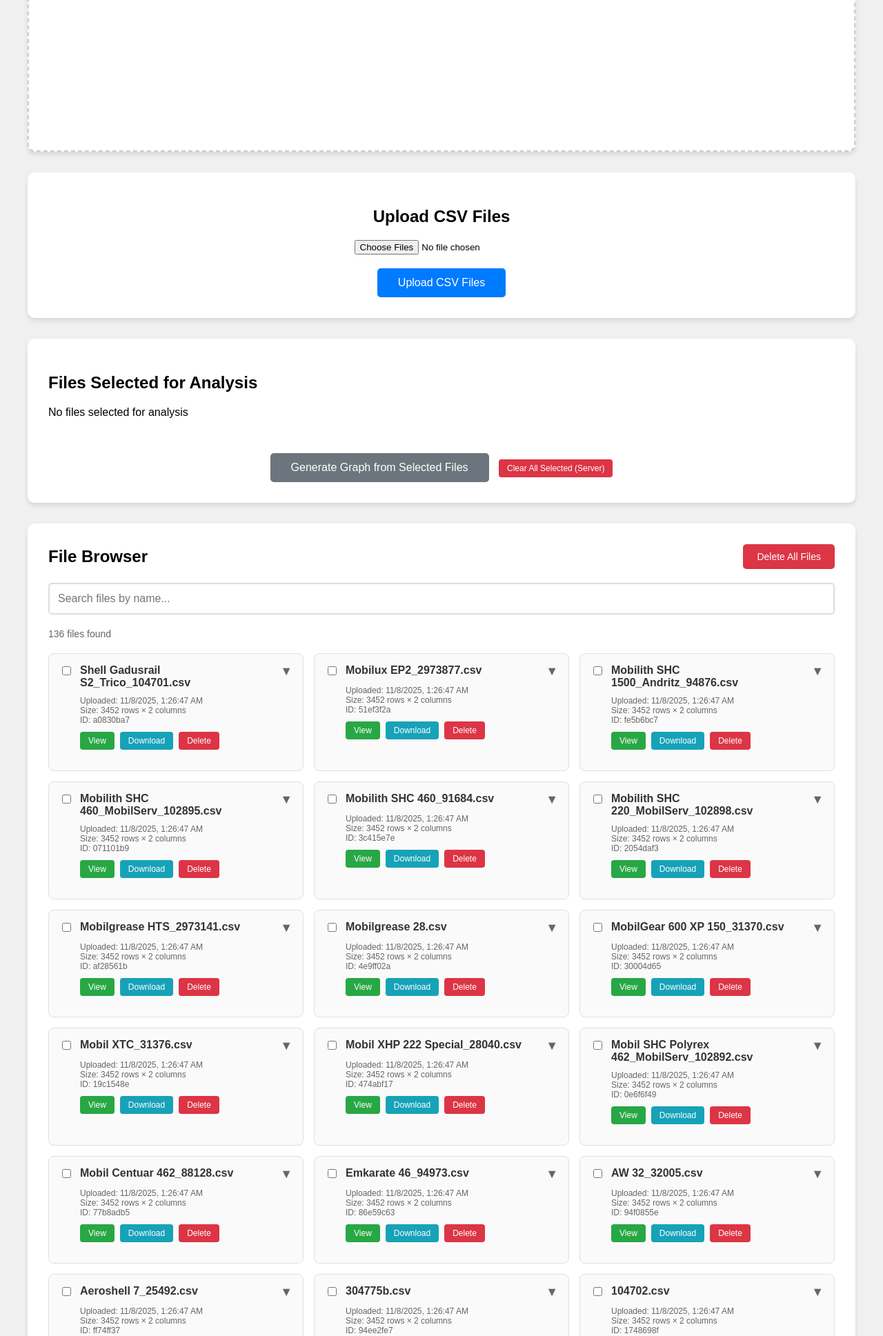
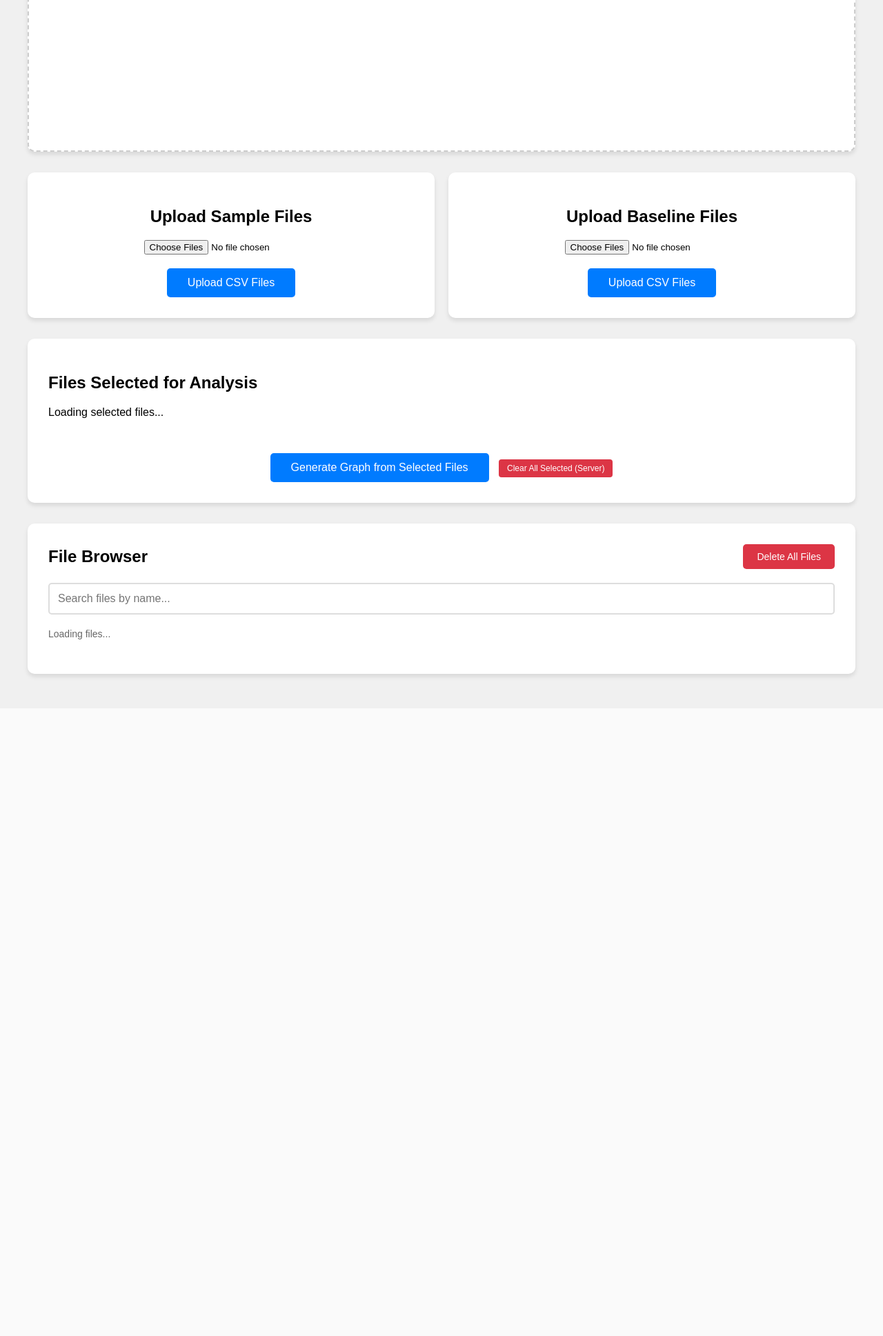
Before and after one commit to Cyoung2002/YCPHacks2025_MRGLabs, a Flask app: page /mrg-schneider-prize in a window 1280 px wide. Shown: the part 412-2349 px from the top of the page at 69% size. After the commit the page ends 1397 px from the top, so only its background shows below. Run offline with Flask 3, Linux system fonts and the light colour scheme; data comes from the database, SQL or seed files in the repository; data that the repository does not hold is empty.

Commit message:
Two different CSV upload buttons

```diff
--- a/app.py
+++ b/app.py
@@ -119,6 +119,73 @@
 
 @app.route('/upload', methods=['POST'])
 def upload_file():
+    if 'csvFile' not in request.files:
+        return jsonify({'success': False, 'message': 'No file part'}), 400
+
+    uploaded_files = request.files.getlist('csvFile')
+
+    if not uploaded_files or all(file.filename == '' for file in uploaded_files):
+        return jsonify({'success': False, 'message': 'No files selected'}), 400
+
+    success_count = 0
+    error_files = []
+
+    for file_obj in uploaded_files:
+        if file_obj.filename == '':
+            continue
+
+        if file_obj and allowed_file(file_obj.filename):
+            try:
+                file_id = str(uuid.uuid4())[:8]
+                original_filename = secure_filename(file_obj.filename)
+                filepath = os.path.join(app.config['UPLOAD_FOLDER'], original_filename)
+
+                # Save the file
+                file_obj.save(filepath)
+
+                # Read CSV and store in database
+                df = pd.read_csv(filepath)
+
+                db = get_db()
+                db.execute('''
+                    INSERT INTO files
+                    (file_id, original_name, saved_filename, file_path, upload_time, rows, columns, column_names)
+                    VALUES (?, ?, ?, ?, ?, ?, ?, ?)
+                ''', (
+                    file_id,
+                    file_obj.filename,
+                    original_filename,
+                    filepath,
+                    datetime.now(),
+                    df.shape[0],
+                    df.shape[1],
+                    ','.join(df.columns.tolist())
+                ))
+                db.commit()
+
+                success_count += 1
+
+            except Exception as e:
+                error_files.append(f"{file_obj.filename}: {str(e)}")
+                # Clean up failed file
+                if os.path.exists(filepath):
+                    os.remove(filepath)
+
+    if success_count == 0:
+        return jsonify({
+            'success': False,
+            'message': f'No files uploaded. Errors: {"; ".join(error_files)}'
+        }), 400
+
+    return jsonify({
+        'success': True,
+        'message': f'Successfully uploaded {success_count} file(s)',
+        'count': success_count
+    })
+
+
+@app.route('/uploadBaseline', methods=['POST'])
+def upload_Baseline():
     if 'csvFile' not in request.files:
         return jsonify({'success': False, 'message': 'No file part'}), 400
 
--- a/templates/dashboard.html
+++ b/templates/dashboard.html
@@ -48,6 +48,16 @@
             box-shadow: 0 4px 6px rgba(0,0,0,0.1);
             margin-bottom: 30px;
             text-align: center;
+                flex: 1;
+                min-width: 300px;
+        }
+
+        .input-sections-container {
+            display: flex;
+             gap: 20px;
+            justify-content: space-between;
+            align-items: flex-start;
+            flex-wrap: wrap; /* ensures it stacks on small screens */
         }
 
         .process-btn {
@@ -355,17 +365,34 @@
 
         <!-- File Upload Section -->
 
-         <div class="input-section">
-    <h2>Upload CSV Files</h2>
-    <form id="uploadForm" enctype="multipart/form-data">
-        <div>
-            <input type="file" id="csvInput" name="csvFile" accept=".csv" multiple required>
-            <div id="messageField" class="message"></div>
-            <div id="uploadProgress" class="upload-progress"></div>
-        </div>
-        <button class="process-btn" type="submit" id="uploadButton">Upload CSV Files</button>
-    </form>
+<div class="input-sections-container">
+    <!-- Sample Files -->
+    <div class="input-section">
+        <h2>Upload Sample Files</h2>
+        <form id="uploadSampleForm" enctype="multipart/form-data">
+            <div>
+                <input type="file" id="sampleCsvInput" name="csvFile" accept=".csv" multiple required>
+                <div id="sampleMessageField" class="message"></div>
+                <div id="sampleUploadProgress" class="upload-progress"></div>
+            </div>
+            <button class="process-btn" type="submit" id="sampleUploadButton">Upload CSV Files</button>
+        </form>
+    </div>
+
+    <!-- Baseline Files -->
+    <div class="input-section">
+        <h2>Upload Baseline Files</h2>
+        <form id="uploadBaselineForm" enctype="multipart/form-data">
+            <div>
+                <input type="file" id="baselineCsvInput" name="csvFile" accept=".csv" multiple required>
+                <div id="baselineMessageField" class="message"></div>
+                <div id="baselineUploadProgress" class="upload-progress"></div>
+            </div>
+            <button class="process-btn" type="submit" id="baselineUploadButton">Upload CSV Files</button>
+        </form>
+    </div>
 </div>
+
 <!-- Selected Files for Graph Section (Server-Side Storage) -->
 <div class="selected-files-section" style="background: white; padding: 30px; border-radius: 10px; box-shadow: 0 4px 6px rgba(0,0,0,0.1); margin-bottom: 30px;">
     <h2> Files Selected for Analysis</h2>
```
